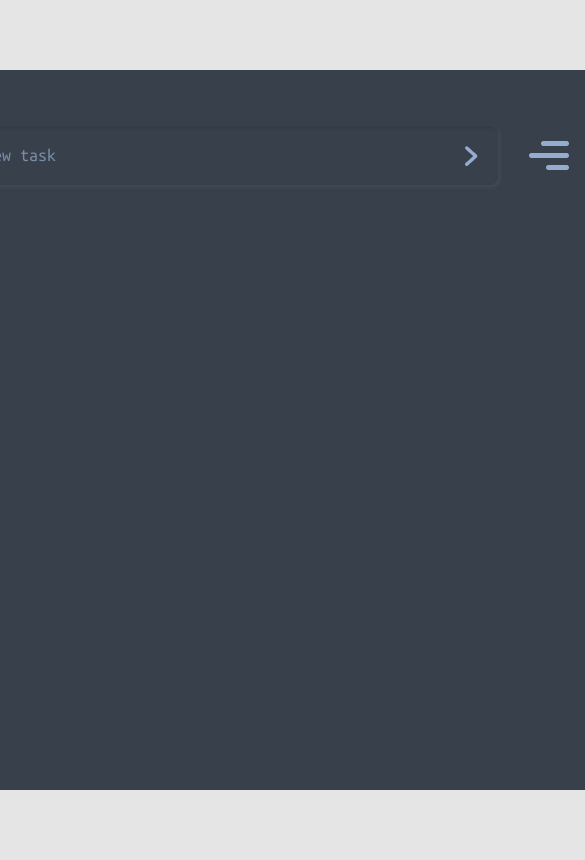
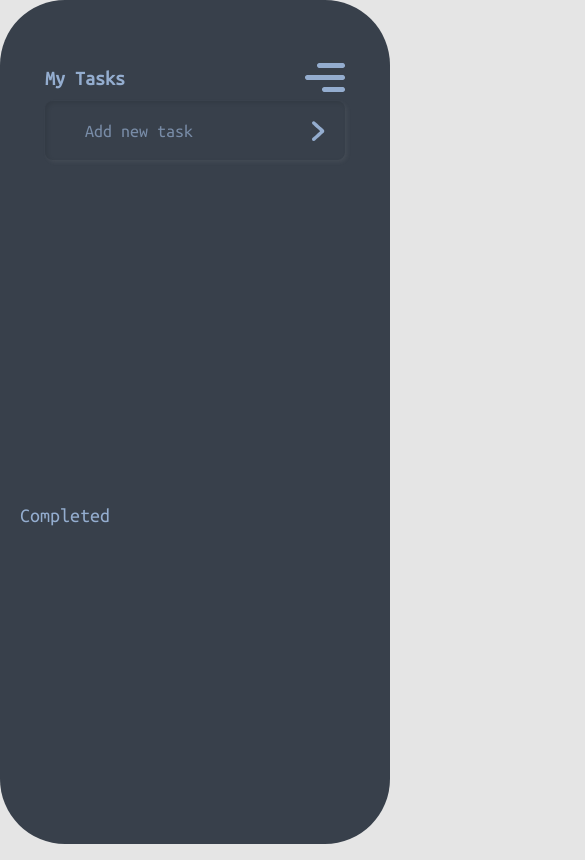
Before and after one commit to JohnCMello/v_camp-todo-list, a website built with Vite: page index.html in a window 390 px wide. Shown: the top 860 px of the page, 585 px wide, since content can reach past the window. Built offline with nearby package versions, Linux system fonts and the light colour scheme.

Commit message:
"finish" project - Adjust some css

```diff
--- a/index.html
+++ b/index.html
@@ -11,13 +11,19 @@
     <link rel="stylesheet" href="./src/assets/css/styles.css">
 </head>
 <body>
-    <div class="app">
+    <div
+        class="app"
+        data-js="app"
+    >
+    <div class="container">
+
         <header class="header">
             <form
             class="form"
             data-js="form"
             >
             <div class="input-container">
+
                     <input
                         class="input--new-todo"
                         data-js="task-text"
@@ -28,14 +34,18 @@
                         class="input--submit-todo"
                         data-js="add-task"
                         type="submit"
-
                         >
                         <img src="./src/assets/images/search-icon.png" alt="" srcset="">
                     </button>
 
                 </div>
             </form>
-            <img  src="./src/assets/images/menu-icon.png" alt="">
+            <div class="container-info-header" >
+                <h1 class="mobile-heading">My Tasks</h1>
+                <img src="./src/assets/images/menu-icon.png" alt="" >
+            </div>
+
+
         </header>
 
         <main>
@@ -47,8 +57,8 @@
                     ></ul>
                 </section>
 
+                <p class="completed-text">Completed</p>
                 <section class="todo-section todos__completed">
-                    <p class="completed-text">Completed</p>
                     <ul
                         class="todos-list todos__completed--list"
                         data-js="completed-list"
@@ -57,7 +67,7 @@
             </div>
         </main>
     </div>
-
+    </div>
     <script defer src="./src/assets/js/index.js"></script>
 </body>
 </html>
--- a/src/assets/css/styles.css
+++ b/src/assets/css/styles.css
@@ -20,23 +20,35 @@ body{
     align-items: center;
     justify-content: center;
     height: 100vh;
-    width: 100vw;
-
+    margin: auto;
+    overflow: hidden;
 }
 
 .app{
-    align-items: center;
     background-color: var(--clr-background);
     border-radius: 6.5em;
     color: var(--clr-text);
     display: flex;
     flex-direction: column;
+    align-items: center;
     height: 100vh;
     max-width: 1280px;
     min-width: 915px;
     max-height: 720px;
     width: 100vw;
+}
 
+.container{
+    height: 100%;
+    width: 80%;
+    display: flex;
+    justify-content: center;
+    align-items: center;
+    flex-direction: column;
+}
+
+form {
+    width: 100%;
 }
 
 .header{
@@ -44,16 +56,22 @@ body{
     margin-top: 6rem;
     height: 5rem;
     width: 80%;
-    position: relative;
     align-items: center;
     justify-content: center;
 }
 
-.header > img{
+.mobile-heading{
+    display: none;
+}
+
+.container-info-header{
+    display: flex;
+    align-items: center;
+}
+
+.container-info-header > img{
     height: 2.9rem;
     width: 4rem;
-    position: absolute;
-    right: 0;
 }
 
 .input-container {
@@ -61,10 +79,10 @@ body{
     box-shadow: inset 2px 2px 4px rgba(0,0,0,0.1),
                     2px 2px 4px rgba(175, 175, 175, 0.1);
     height: 5.9rem;
-    width: 59rem;
+    max-width: 570px;
+    align-items: center;
     display: flex;
-    align-items: center;
-    justify-content: space-between;
+    margin: 0 auto;
 }
 
 .input-container > input,
@@ -91,11 +109,11 @@ body{
 .input--submit-todo{
     padding-right: 2rem;
     height: 1.6rem;
-    margin-bottom: .4rem;
+    margin-bottom: .6rem;
 }
 
 main {
-    margin: 2rem auto;
+    margin: auto;
     height: 75%;
     width: 80%;
 }
@@ -104,18 +122,26 @@ main {
     height: 100%;
     width: 100%;
     font-size: 1.2rem;
-    margin-top: 7rem;
 }
 
 .todo-section{
     width: 100%;
     padding: 2rem;
+    height: 45%;
+    overflow: scroll;
+    margin-top: 10px;
+}
+
+::-webkit-scrollbar {
+    width: 0;
+    background: transparent;
 }
 
 .todos-list{
     display: flex;
     flex-wrap: wrap;
     justify-content: space-between;
+    padding: 0;
 }
 
 .todo{
@@ -133,7 +159,6 @@ main {
 }
 
 .todo::before{
-    display: inline-block;
     content: '';
     -webkit-border-radius: 0.375rem;
     border-radius: 0.375rem;
@@ -159,13 +184,98 @@ main {
 }
 
 .completed-text{
-    margin-bottom: 3rem;
-    font-size: 1.6rem;
+    font-size: 2rem;
 }
 
-@media screen and (max-width: 38rem) {
+@media only screen and (max-width: 1024px) {
+
+}
+
+
+@media only screen and (max-width: 420px) {
+
     .app{
-      height: 100vh;
-      width: 100vw;
+    display: flex;
+    flex-direction: column;
+    margin: 0px auto;
+    max-height: inherit;
+    min-width: inherit;
+    }
+
+    .container{
+        margin-top: 60px;
+    }
+
+    .header {
+        margin: 0;
+        height: 100px;
+        width: 300px;
+        flex-wrap: wrap-reverse;
+        justify-content: space-evenly;
+    }
+
+    .container-info-header{
+        display: flex;
+        width: 100%;
+        justify-content: space-between;
+
+    }
+
+    .container-info-header img {
+        display: block;
+        width: 40px;
+        height: 29px;
+    }
+
+    .mobile-heading{
+        display: block;
+    }
+
+    .input-container{
+        width: 100%;
+    }
+
+    .input--new-todo{
+        width: 100%;
+    }
+
+    main{
+        margin: 0;
+        height: 700px;
+        width: 350px;
+    }
+
+    .todos-container{
+        width: 100%;
+        margin: 0;
+        padding: 0;
+        display: flex;
+        flex-direction: column;
+    }
+
+    .todo-section{
+        padding: 10px;
+    }
+
+    .todos-list{
+        margin: 0;
+    }
+
+    .todo{
+        border-radius: 1.6rem;
+        box-shadow: -5px 5px 10px rgb(48 54 64 / 20%), 5px -5px 10px rgb(48 54 64 / 20%), -5px -5px 10px rgb(64 74 86 / 90%), 5px 5px 13px rgb(48 54 64 / 90%), inset 1px 1px 2px rgb(64 74 86 / 30%), inset -1px -1px 2px rgb(48 54 64 / 50%);
+        padding: 0 2rem;
+        width: 100%;
+        height: 6rem;
+        margin: 2rem 0;
+        list-style-type: none;
+        display: flex;
+        align-items: center;
+        font-size: 1.8rem;
+        text-transform: capitalize;
+    }
+
+    .todos__completed{
+        height: 210px;
     }
 }
--- a/src/assets/js/index.js
+++ b/src/assets/js/index.js
@@ -3,95 +3,77 @@ const $taskText = document.querySelector(`[data-js=task-text]`);
 const $toDoForm = document.querySelector(`[data-js=form]`);
 const $toBeDoneList = document.querySelector(`[data-js=to-be-done-list]`);
 const $completedList = document.querySelector(`[data-js=completed-list]`);
-const $toDoItems = document.querySelectorAll(`[data-js=todo]`) ;
+const $toDoItems = document.querySelectorAll(`[data-js=todo]`);
 
 // Functions ==================================================================
 
-const createTodoInfo = () => {
-    const textValue = $taskText.value.trim();
+const sortTodosAlphabeticallyInLocalStorage = (todos) => todos.sort((a, b) => a.name.localeCompare(b.name));
 
-    const todoInfo = {
-        _id: Math.floor(Math.random()*1000),
-        name: textValue,
-        status:`pending`
-    };
+const getTodosFromLocalStorage = () => JSON.parse(localStorage.getItem("todo-list")) || [];
 
-    return todoInfo;
-}
-
-/**
- * TODO ============
- * Sort todos alphabetically
- *
- */
-const sortTodosAlphabetically = (todos) => {
-    // return todos.sort(todos.name);
-};
-
-const setTodosToLocalStorage = (todoInfo) =>{
-    let todos = getTodosFromLocalStorage();
-
+const setTodosToLocalStorage = (todoInfo) => {
+    const todos = getTodosFromLocalStorage();
     todos.push(todoInfo);
-
+    sortTodosAlphabeticallyInLocalStorage(todos);
     localStorage.setItem("todo-list", JSON.stringify(todos));
 };
 
-const getTodosFromLocalStorage = () => JSON.parse(localStorage.getItem("todo-list")) || [];
+const removeTodoFromLocalStorage = (todo) => {
+    const todos = getTodosFromLocalStorage();
+    const temp = todos.filter( item => +item._id !== +todo.id);
+    localStorage.setItem("todo-list", JSON.stringify(temp));
 
-const createDOMElement = (todo) =>{
+};
+
+const createDOMElement = (todo) => {
     const todo_el = document.createElement(`li`);
-
     todo_el.dataset.js = `todo`;
     todo_el.innerText = todo.name;
     todo_el.addEventListener(`click`, toggleToDos);
     todo_el.classList.add(`todo`, todo.status);
     todo_el.setAttribute(`id`, todo._id);
-
     $toBeDoneList.append(todo_el);
 };
 
 const createTodoElementsFromLocalStorage = () => {
     const todos = getTodosFromLocalStorage();
-    todos.forEach( todo => createDOMElement(todo))
-};
-
-const createTodoElements = (todoInfo) =>{
-    const todoData = todoInfo;
-    createDOMElement(todoData)
+    $toBeDoneList.innerHTML = '';
+    todos.forEach( todo => createDOMElement(todo));
     $taskText.value = ``;
 };
 
-const addTodos = (e)=>{
-    e.preventDefault();
-    setTodosToLocalStorage(createTodoInfo())
-    createTodoElements(createTodoInfo())
-};
-
 const removeElementFromDOM = (todo) => {
-    todo.remove(todo)
-};
-
-const removeTodoFromLocalStorage = (todo) => {
-    const todos = getTodosFromLocalStorage();
-    const temp = todos.filter( item => +item._id !== +todo.id)
-    localStorage.setItem("todo-list", JSON.stringify(temp));
+    todo.remove(todo);
 };
 
 const moveTodoToCompleted = (todo) => {
-    if(todo.matches(`.completed`)) $completedList.append(todo)
+    if(todo.matches(`.completed`)) $completedList.append(todo);
 };
 
+const toggleToDos = (e) => {
+    const todo = e.target;
+    if(todo.matches(`.completed`)) {
+        removeElementFromDOM(todo);
+    }
+    todo.classList.toggle(`completed`);
+    moveTodoToCompleted(todo);
+    removeTodoFromLocalStorage(todo);
+};
 
-const toggleToDos = (e) =>{
-    const todo = e.target;
+const createTodoInfo = () => {
+    const textValue = $taskText.value.trim();
+    const todoInfo = {
+        _id: Math.floor(Math.random()*1000),
+        name: textValue
+    };
+    return todoInfo;
+};
 
-    if(todo.matches(`.completed`)) {
-        removeTodoFromLocalStorage(todo)
-        removeElementFromDOM(todo)
-    }
-
-    todo.classList.toggle(`completed`)
-    moveTodoToCompleted(todo)
+const addTodos = (e)=> {
+    e.preventDefault();
+    const todoInfo = createTodoInfo();
+    setTodosToLocalStorage(todoInfo);
+    createTodoElementsFromLocalStorage();
 };
 
 createTodoElementsFromLocalStorage()
@@ -100,4 +82,3 @@ createTodoElementsFromLocalStorage()
 
 // Add to-dos
 $toDoForm.addEventListener(`submit`, addTodos)
-window.addEventListener(`change`, removeTodoFromLocalStorage)
```
Lines whose indentation alone changed are shown as unchanged.
